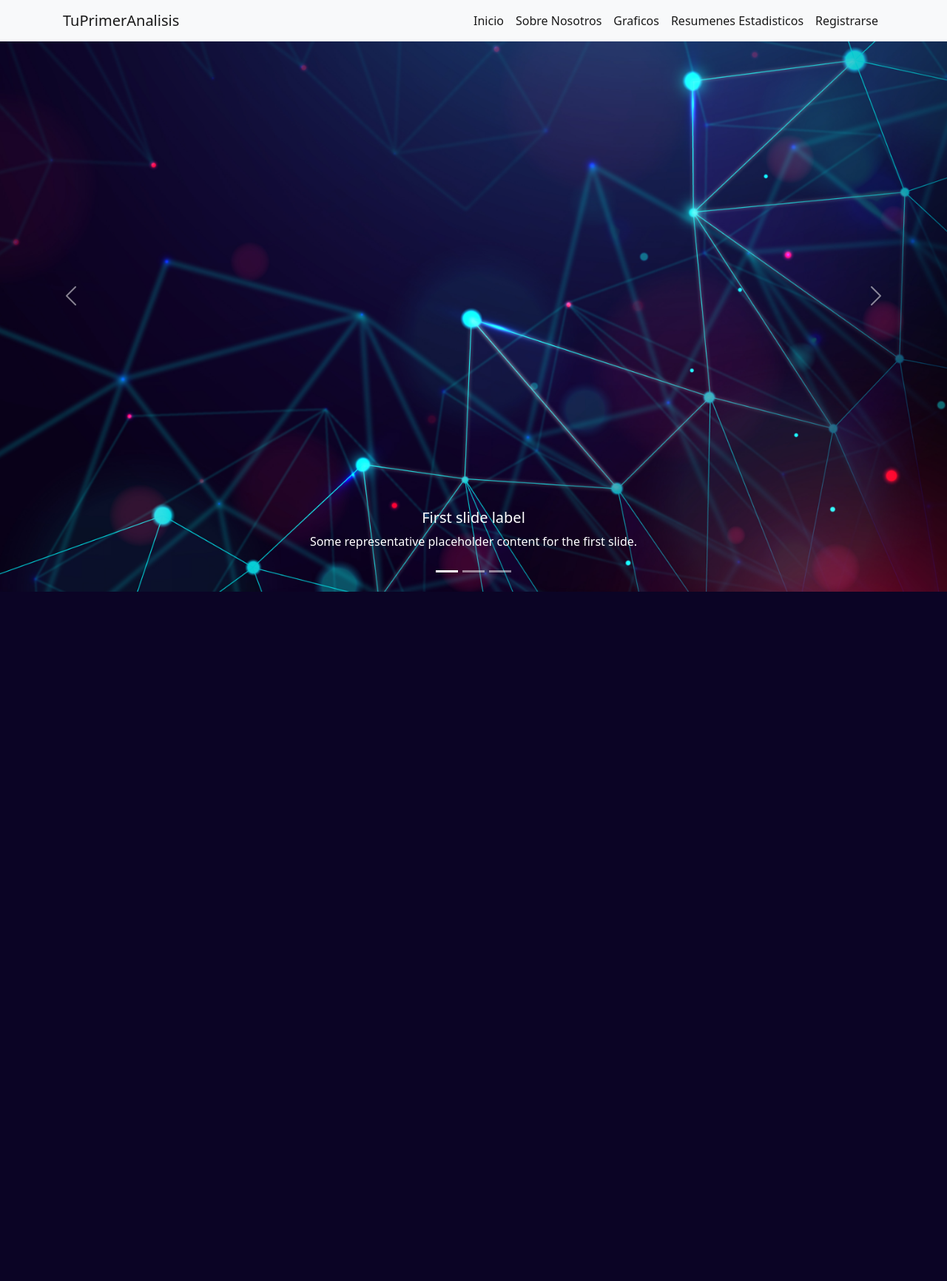
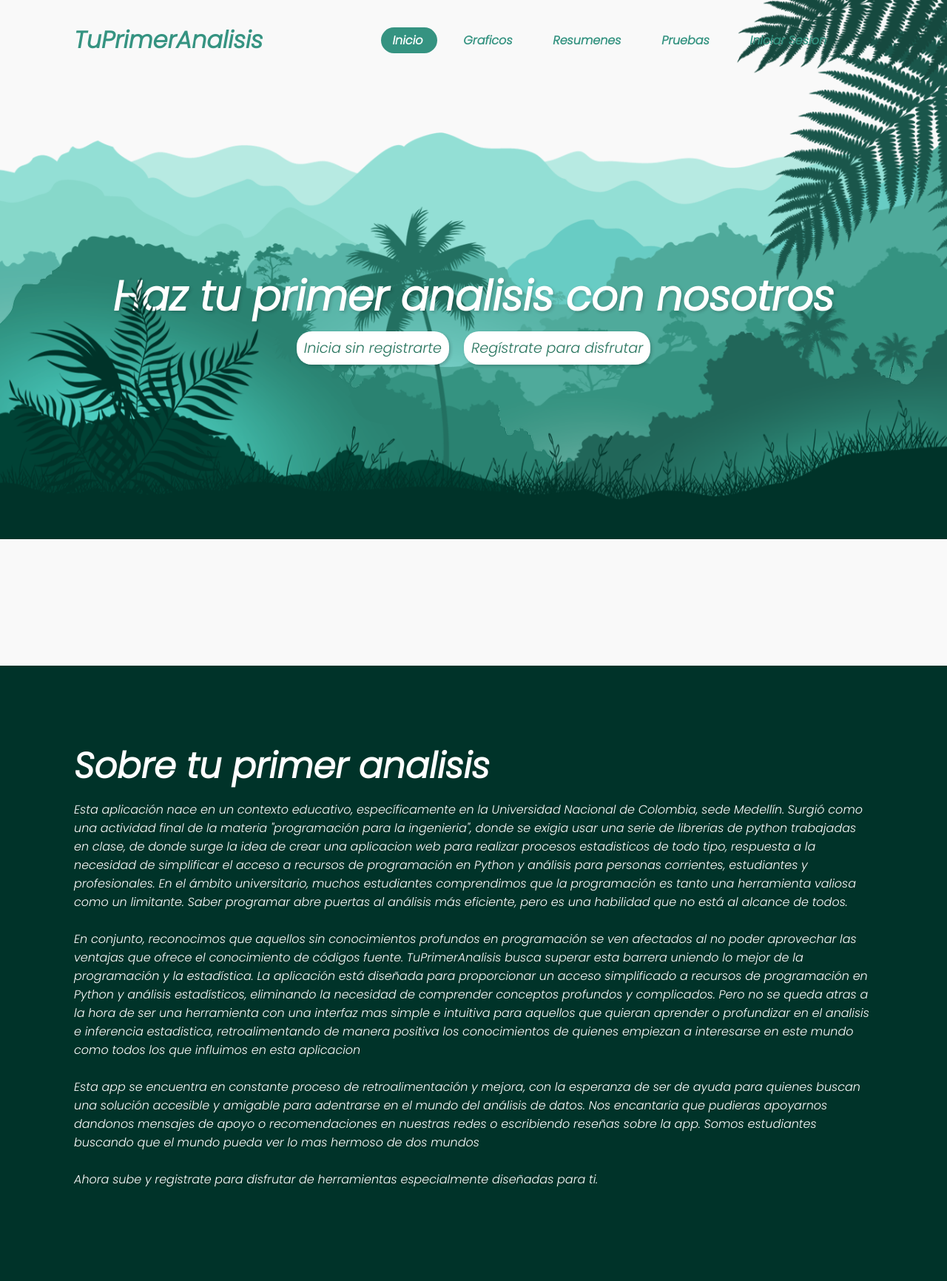
Before and after one commit to jmartinezgr/EstadisticasWebPage, a Django app: page / in a window 1280 px wide; the page is wider, and only the part inside the window is pictured. Shown: that part at 74% size. Before the commit the page ends 800 px from the top of that part, so only its background shows below. Run offline with Django 4.2, Linux system fonts and the light colour scheme.

Commit message:
Estructuracion de la pagina home y sus estilos
Se crea el template de la home page, su vista y urls, ademas se modifica el readme a condiciones actuales de la pagina e informacion actualizada2

```diff
--- a/TuPrimerAnalisis/TuPrimerAnalisis/settings.py
+++ b/TuPrimerAnalisis/TuPrimerAnalisis/settings.py
@@ -129,3 +129,5 @@ MEDIA_ROOT = os.path.join(BASE_DIR,'media')
 # https://docs.djangoproject.com/en/4.1/ref/settings/#default-auto-field
 
 DEFAULT_AUTO_FIELD = 'django.db.models.BigAutoField'
+
+STATIC_ROOT = os.path.join(BASE_DIR, 'staticfiles')
--- a/TuPrimerAnalisis/home/templates/general_pages/home.html
+++ b/TuPrimerAnalisis/home/templates/general_pages/home.html
@@ -1,54 +1,96 @@
 <!-- home.html -->
-{% extends 'layouts/layout.html' %}
+{% extends 'layouts/layouts.html' %}
 {% load static %}
+
+<!-- Se carga el bloque del titulo, lo cual permite sobreescribir en el home el titulo y el señalar que es el inicio -->
+
 {% block title %}
 TuPrimerAnalisis - Inicio
 {% endblock %}
 
+<!-- Se carga el bloque del navbar, lo cual permite sobreescribir en el home el elemento de la navbar en el que se esta situado -->
+
+{% block navbar %}
+<a href="" class= "active">
+    Inicio
+</a>
+<a href="">
+    Graficos
+</a>
+<a href="">
+    Resumenes
+</a>
+<a href="">
+    Pruebas
+</a>
+{% if user.is_authenticate %}
+<a href="" >
+    Cerrar Sesion
+</a>
+{% else %}
+<a href="" >
+    Iniciar Sesion
+</a>
+{% endif %}
+{% endblock navbar %}
+
+
+<!-- Se carga el bloque del contect, lo cual permite sobreescribir en el home el contenido especifico de la pestaña -->
+
 {% block content %}
-    <!-- Carrusel -->
-    <!-- Nuevo contenedor para el carrusel -->
-    <div id="carouselContainer">
-        <div id="carouselExampleCaptions" class="carousel slide" data-bs-ride="carousel">
-            <div class="carousel-indicators">
-                <button type="button" data-bs-target="#carouselExampleCaptions" data-bs-slide-to="0" class="active" aria-current="true" aria-label="Slide 1"></button>
-                <button type="button" data-bs-target="#carouselExampleCaptions" data-bs-slide-to="1" aria-label="Slide 2"></button>
-                <button type="button" data-bs-target="#carouselExampleCaptions" data-bs-slide-to="2" aria-label="Slide 3"></button>
-            </div>
-            <div class="carousel-inner">
-                <div class="carousel-item active">
-                    <img src="{% static 'fondo1.jpg' %}" class="d-block w-100" alt="...">
-                    <div class="carousel-caption d-none d-md-block">
-                        <h5>First slide label</h5>
-                        <p>Some representative placeholder content for the first slide.</p>
-                    </div>
-                </div>
-                <div class="carousel-item">
-                    <img src="{% static 'fondo1.jpg' %}"  class="d-block w-100" alt="...">
-                    <div class="carousel-caption d-none d-md-block">
-                        <h5>Second slide label</h5>
-                        <p>Some representative placeholder content for the second slide.</p>
-                    </div>
-                </div>
-                <div class="carousel-item">
-                    <img src="{% static 'fondo1.jpg' %}"  class="d-block w-100" alt="...">
-                    <div class="carousel-caption d-none d-md-block">
-                        <h5>Third slide label</h5>
-                        <p>Some representative placeholder content for the third slide.</p>
-                    </div>
-                </div>
-            </div>
-            <button class="carousel-control-prev" type="button" data-bs-target="#carouselExampleCaptions" data-bs-slide="prev">
-                <span class="carousel-control-prev-icon" aria-hidden="true"></span>
-                <span class="visually-hidden">Previous</span>
-            </button>
-            <button class="carousel-control-next" type="button" data-bs-target="#carouselExampleCaptions" data-bs-slide="next">
-                <span class="carousel-control-next-icon" aria-hidden="true"></span>
-                <span class="visually-hidden">Next</span>
-            </button>
-        </div>
+<section class="parallax">
+    <img src="{% static 'images/hill1.png'%}" id="hill1">
+    <img src="{% static 'images/hill2.png'%}" id="hill2">
+    <img src="{% static 'images/hill3.png'%}" id="hill3">
+    <img src="{% static 'images/hill4.png'%}" id="hill4">
+    <img src="{% static 'images/hill5.png'%}" id="hill5">
+    <img src="{% static 'images/tree.png'%}" id="tree">
+    <h2 id="text">
+        Haz tu primer analisis con nosotros
+    </h2>
+    <div class="buttons-container" id= 'home_buttons'>
+        <button class="btn">Inicia sin registrarte</button>
+        <button class="btn">Regístrate para disfrutar</button>
     </div>
+    <img src="{% static 'images/leaf.png'%}" id="leaf">
+    <img src="{% static 'images/plant.png'%}" id="plant">
+</section>
 
-    <!-- Contenido adicional de la página de inicio -->
-    <!-- ... -->
+<section class="sec">
+    <h2>
+        Sobre tu primer analisis
+    </h2>
+    <p>
+        Esta aplicación nace en un contexto educativo, específicamente en la Universidad Nacional de Colombia, sede Medellín.
+        Surgió como una actividad final de la materia "programación para la ingenieria", donde se exigia usar una serie de librerias
+        de python trabajadas en clase, de donde surge la idea de crear una aplicacion web para realizar procesos estadisticos de todo
+        tipo, respuesta a la necesidad de simplificar el acceso a recursos de programación en Python y análisis
+        para personas corrientes, estudiantes y profesionales. En el ámbito universitario, muchos estudiantes comprendimos que la
+        programación es tanto una herramienta valiosa como un limitante. Saber programar abre puertas al análisis más eficiente,
+        pero es una habilidad que no está al alcance de todos.
+
+        <br><br>
+
+        En conjunto, reconocimos que aquellos sin conocimientos profundos en programación se ven afectados al no poder aprovechar
+        las ventajas que ofrece el conocimiento de códigos fuente. TuPrimerAnalisis busca superar esta barrera uniendo lo mejor de
+        la programación y la estadística. La aplicación está diseñada para proporcionar un acceso simplificado a recursos de
+        programación en Python y análisis estadísticos, eliminando la necesidad de comprender conceptos profundos y complicados. Pero no
+        se queda atras a la hora de ser una herramienta con una interfaz mas simple e intuitiva para aquellos que quieran aprender o
+        profundizar en el analisis e inferencia estadistica, retroalimentando de manera positiva los conocimientos de quienes empiezan a
+        interesarse en este mundo como todos los que influimos en esta aplicacion
+
+        <br><br>
+
+        Esta app se encuentra en constante proceso de retroalimentación y mejora, con la esperanza de ser de ayuda para quienes
+        buscan una solución accesible y amigable para adentrarse en el mundo del análisis de datos. Nos encantaria que pudieras apoyarnos
+        dandonos mensajes de apoyo o recomendaciones en nuestras redes o escribiendo reseñas sobre la app. Somos estudiantes buscando
+        que el mundo pueda ver lo mas hermoso de dos mundos
+
+        <br><br>
+
+        Ahora sube y registrate para disfrutar de herramientas especialmente diseñadas para ti.
+
+        <br><br>
+    </p>
+</section>
 {% endblock %}
--- a/TuPrimerAnalisis/home/templates/layouts/layout.html
+++ /dev/null
@@ -1,102 +0,0 @@
-{% load static %}
-
-<!-- layouts/layout.html -->
-
-<!DOCTYPE html>
-<html lang="es">
-<head>
-    <meta charset="UTF-8">
-    <meta name="viewport" content="width=device-width, initial-scale=1">
-    <title>{% block title %}TuPrimerAnalisis{% endblock %}</title>
-    <!-- Agregar Bootstrap CSS -->
-    <link href="https://cdn.jsdelivr.net/npm/bootstrap@5.0.2/dist/css/bootstrap.min.css" rel="stylesheet" integrity="sha384-EVSTQN3/azprG1Anm3QDgpJLIm9Nao0Yz1ztcQTwFspd3yD65VohhpuuCOmLASjC" crossorigin="anonymous">
-    <style>
-      /* Resetear el margen del body */
-      body {
-          margin: 0;
-          padding: 0;
-      }
-
-      /* Establece el tamaño del body y html al 100% del ancho de la pantalla */
-      body, html {
-          width: 100%;
-          overflow-x: hidden; /* Oculta la barra de desplazamiento horizontal */
-      }
-
-      /* Estilo adicional para el carrusel */
-      #carouselContainer {
-          height: 100vh; /* Altura del contenedor igual al 100% de la altura de la ventana */
-          overflow-x: hidden; /* Oculta la barra de desplazamiento horizontal */
-      }
-
-      #carouselExampleCaptions {
-          height: 100%; /* Altura del carrusel igual al 100% del contenedor */
-      }
-
-      #carouselExampleCaptions .carousel-inner {
-          height: 100%;
-      }
-
-      #carouselExampleCaptions .carousel-item {
-          height: 100%;
-      }
-
-      #carouselExampleCaptions .carousel-item img {
-          object-fit: cover;
-          width: 100%;
-          height: 100%;
-      }
-
-      /* Ajusta el tamaño del contenedor al 100% del ancho de la pantalla */
-      .container {
-          width: 100%;
-          padding-right: 15px;
-          padding-left: 15px;
-          margin-right: auto;
-          margin-left: auto;
-      }
-  </style>
-</head>
-<body>
-    <!-- Barra de navegación personalizada -->
-    <nav class="navbar navbar-expand-lg navbar-light bg-light fixed-top">
-      <div class="container">
-          <a class="navbar-brand" href="#">TuPrimerAnalisis</a>
-          <button class="navbar-toggler" type="button" data-bs-toggle="collapse" data-bs-target="#navbarSupportedContent" aria-controls="navbarSupportedContent" aria-expanded="false" aria-label="Toggle navigation">
-              <span class="navbar-toggler-icon"></span>
-          </button>
-          <div class="collapse navbar-collapse" id="navbarSupportedContent">
-              <ul class="navbar-nav ms-auto mb-2 mb-lg-0">
-                  <li class="nav-item">
-                      <a class="nav-link active" aria-current="page" href="#">Inicio</a>
-                  </li>
-                  <li class="nav-item">
-                      <a class="nav-link active" aria-current="page" href="#">Sobre Nosotros</a>
-                  </li>
-                  <li class="nav-item">
-                      <a class="nav-link active" aria-current="page" href="#">Graficos</a>
-                  </li>
-                  <li class="nav-item">
-                      <a class="nav-link active" aria-current="page" href="#">Resumenes Estadisticos</a>
-                  </li>
-                  <li class="nav-item">
-                      <a class="nav-link active" type="submit">Registrarse</a>
-                  </li>
-              </ul>
-          </div>
-      </div>
-  </nav>
-
-    <!-- Contenedor principal -->
-    <div>
-        <!-- Contenido específico de la página -->
-        {% block content %}
-        {% endblock %}
-    </div>
-
-    <!-- Agregar Bootstrap JS y jQuery (opcional) -->
-    <script src="https://code.jquery.com/jquery-3.5.1.slim.min.js"></script>
-    <script src="https://cdn.jsdelivr.net/npm/@popperjs/core@2.9.2/dist/umd/popper.min.js" integrity="sha384-IQsoLXl5PILFhosVNubq5LC7Qb9DXgDA9i+tQ8Zj3iwWAwPtgFTxbJ8NT4GN1R8p" crossorigin="anonymous"></script>
-    <script src="https://cdn.jsdelivr.net/npm/bootstrap@5.0.2/dist/js/bootstrap.min.js" integrity="sha384-cVKIPhGWiC2Al4u+LWgxfKTRIcfu0JTxR+EQDz/bgldoEyl4H0zUF0QKbrJ0EcQF" crossorigin="anonymous"></script>
-</body>
-</html>
--- /dev/null
+++ b/TuPrimerAnalisis/home/templates/layouts/layouts.html
@@ -0,0 +1,33 @@
+{% load static %}
+
+<!DOCTYPE html>
+<html lang="en">
+<head>
+    <meta charset="UTF-8">
+    <meta http-equiv="X-UA-Compatible" content="IE=edge">
+    <meta name="viewport" content="width=device-width, initial-scale=1.0">
+
+    <title>
+        {% block title %}
+        TuPrimerAnalisis | jmartinezgr
+        {% endblock title %}
+    </title>
+
+    <link rel="icon" href="{% static 'images/logo.png' %}" type="image/png">
+    <link rel="stylesheet" href="{% static 'archivos/style.css' %}">
+</head>
+<body>
+    <header>
+        <h2 class="logo">TuPrimerAnalisis</h2>
+        <nav class="navigation">
+            {% block navbar %}
+
+            {% endblock navbar %}
+        </nav>
+    </header>
+    {% block content %}
+
+    {% endblock content %}
+    <script src="{% static 'archivos/script.js' %}"></script>
+</body>
+</html>
--- /dev/null
+++ b/TuPrimerAnalisis/static/archivos/script.js
@@ -0,0 +1,19 @@
+let text = document.getElementById('text');
+let botones = document.getElementById('home_buttons')
+let leaf = document.getElementById('leaf');
+let hill1 = document.getElementById('hill1');
+let hill2 = document.getElementById('hill2');
+let hill3 = document.getElementById('hill3');
+let hill4 = document.getElementById('hill4');
+let hill5 = document.getElementById('hill5');
+
+window.addEventListener('scroll',() => {
+    let value = window.scrollY;
+    text.style.marginTop = value * 2 + 'px';
+    botones.style.marginTop = 140 + (value * 2 ) + 'px';
+    leaf.style.top = value * -1.5 + 'px';
+    leaf.style.left = value * 1.5 + 'px';
+    hill5.style.left = value * 1.5 + 'px';
+    hill4.style.left = value * -1.5 + 'px';
+    hill1.style.top = value * 0.8 + 'px';
+});
--- /dev/null
+++ b/TuPrimerAnalisis/static/archivos/style.css
@@ -0,0 +1,119 @@
+@import url('https://fonts.googleapis.com/css2?family=Poppins:ital,wght@1,300&display=swap');
+
+* {
+    margin: 0;
+    padding: 0;
+    box-sizing: border-box;
+    font-family: 'Poppins', sans-serif;
+}
+
+body{
+    background-color: #f9f9f9;
+    min-height: 100vh;
+    overflow-x: hidden;
+}
+
+header{
+    position: absolute;
+    top: 0;
+    left: 0;
+    width: 100%;
+    padding: 30px 100px;
+    display: flex;
+    justify-content: flex-start;
+    align-items: center;
+    z-index: 100;
+}
+
+.logo {
+    font-size: 2em;
+    color: #359381;
+    pointer-events: none;
+    margin-right: 150px;
+}
+
+.navigation a{
+    text-decoration: none;
+    color: #359381;
+    padding: 6px 15px;
+    border-radius: 20px;
+    margin: 0 10px;
+    font-weight: 600;
+}
+
+.navigation a:hover,
+.navigation a.active{
+    background-color: #359381;
+    color: #fff;
+}
+
+.parallax {
+    position: relative;
+    display: flex;
+    justify-content: center;
+    align-items: center;
+    height: 100vh;
+}
+
+#text {
+    position: absolute;
+    font-size: 3.5em;
+    color: #fff;
+    text-shadow: 2px 2px 4px rgba(0,0,0,.2);
+}
+
+.buttons-container {
+    position: absolute;
+    font-size: 1em;
+    display: flex;
+    justify-content: center;
+    margin-top: 140px;
+}
+
+.btn {
+    background-color: #fff;
+    color: #25735c;
+    padding: 8px 10px;
+    margin: 0px 10px;
+    border: none;
+    border-radius: 20px;
+    cursor: pointer;
+    font-size: 1.2em;
+    box-shadow: 2px 2px 4px rgba(0,0,0,.2);
+}
+
+.btn:hover {
+    background-color: #359381;
+    color: #fff;
+}
+
+.parallax img{
+    position: absolute;
+    top: 0;
+    left: 0;
+    width: 100%;
+    pointer-events: none;
+}
+
+#leaf{
+    margin-left: 150px;
+}
+
+.sec {
+    margin-top: 100px;
+    position: relative;
+    background: #003329;
+    padding: 100px ;
+}
+
+.sec h2 {
+    font-size: 3em;
+    color: #fff;
+    margin-bottom: 10px;
+}
+
+.sec p{
+    font-size: 1em;
+    color: #fff;
+    font-weight: 300;
+}
```
Also changed, not shown: TuPrimerAnalisis/static/images/fondo1.jpg (renamed from TuPrimerAnalisis/static/fondo1.jpg), TuPrimerAnalisis/static/images/hill1.png (added), TuPrimerAnalisis/static/images/hill2.png (added), TuPrimerAnalisis/static/images/hill3.png (added), TuPrimerAnalisis/static/images/hill4.png (added), TuPrimerAnalisis/static/images/hill5.png (added), TuPrimerAnalisis/static/images/leaf.png (added), TuPrimerAnalisis/static/images/logo.png (renamed from TuPrimerAnalisis/static/logo.png), TuPrimerAnalisis/static/images/plant.png (added), TuPrimerAnalisis/static/images/tree.png (added), TuPrimerAnalisis/static/style.css (deleted), readme.md.
